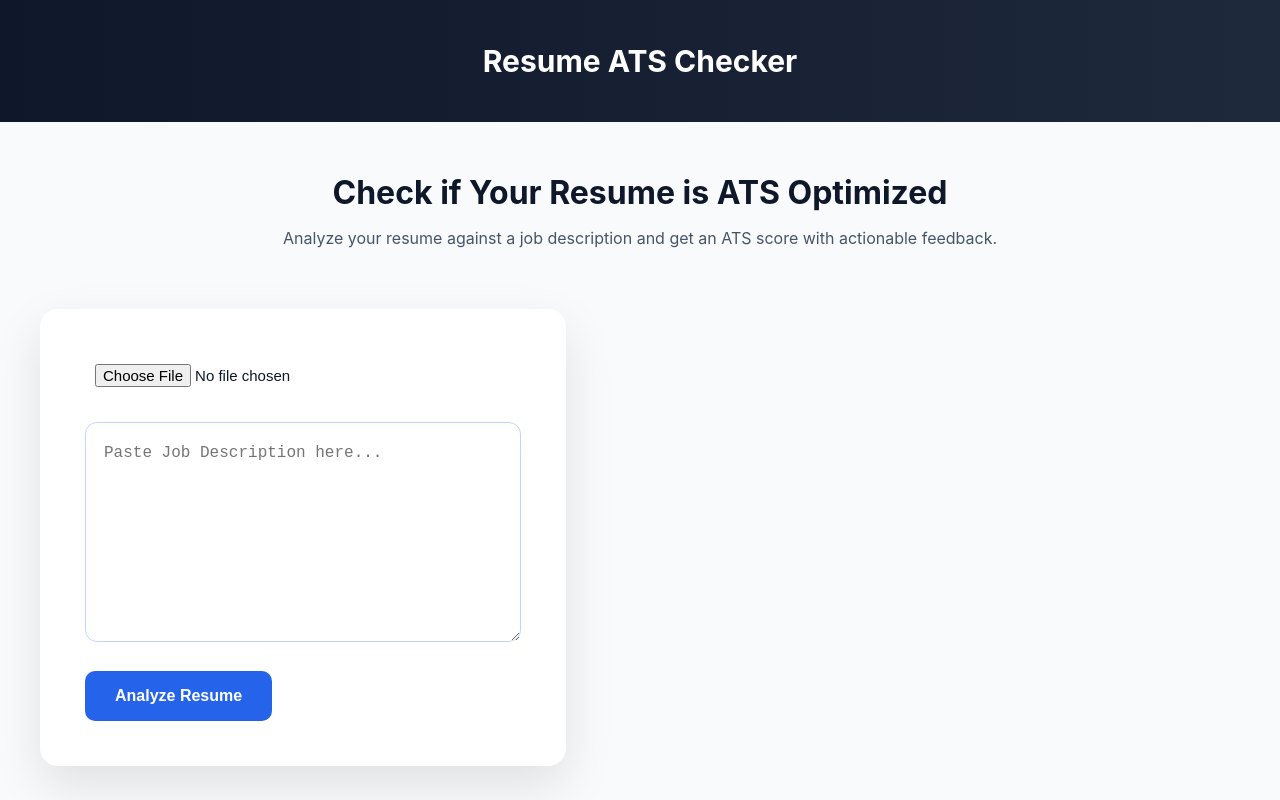
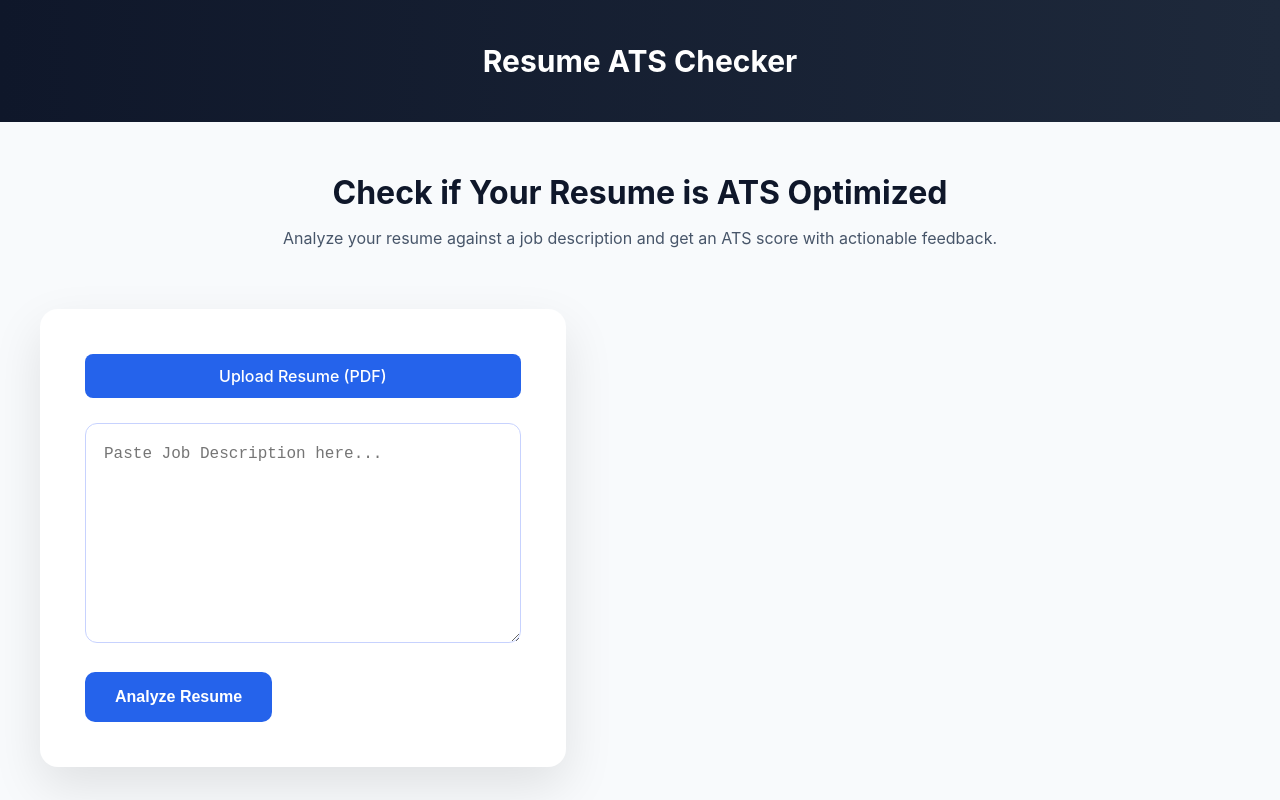
Before and after one commit to arnav418/Smart-ATS, a React (Vite) app in the folder frontend/: page / in a window 1280 px wide. Built offline with nearby package versions, Linux system fonts and the light colour scheme.

Commit message:
Updated Upload Button

```diff
--- a/frontend/src/components/ResumeForm.jsx
+++ b/frontend/src/components/ResumeForm.jsx
@@ -35,10 +35,13 @@ function ResumeForm({ setResult }) {
   return (
     <section className="form-section">
       <input
-        type="file"
-        accept=".pdf"
-        onChange={(e) => setResumeFile(e.target.files[0])}
+        type="file" id="resume-upload" accept=".pdf"onChange={(e) => setResumeFile(e.target.files[0])}
+        style={{ display: "none" }}
       />
+
+      <label htmlFor="resume-upload" className="file-btn">
+        {resumeFile ? resumeFile.name : "Upload Resume (PDF)"}
+      </label>
 
       <textarea
         placeholder="Paste Job Description here..."
--- a/frontend/src/index.css
+++ b/frontend/src/index.css
@@ -61,6 +61,7 @@ textarea {
   min-height: 220px;
   max-height: 320px;          /* prevents breaking layout */
   margin-bottom: 25px;
+  margin-top:25px ;
   padding: 18px;
   font-size: 16px;
   line-height: 1.6;
@@ -219,6 +220,32 @@ grid-template-columns: 1.6fr 1.9fr;
   transition: background 0.2s ease;
 }
 
+.file-btn {
+  display: block;
+  background: #2563eb;
+  color: white;
+  padding: 12px 16px;
+  border-radius: 8px;
+  cursor: pointer;
+  text-align: center;
+  font-weight: 500;
+}
+
+
+
+
+.form-section input{
+   background: #2563eb;
+  color:Black;
+  padding: 10px 18px;
+  border-radius: 8px;
+  font-size: 20px;
+  font-weight: 500;
+  cursor: pointer;
+  transition: background 0.2s ease;
+
+}
+
 .upload-btn:hover {
   background: #1d4ed8;
 }
```
